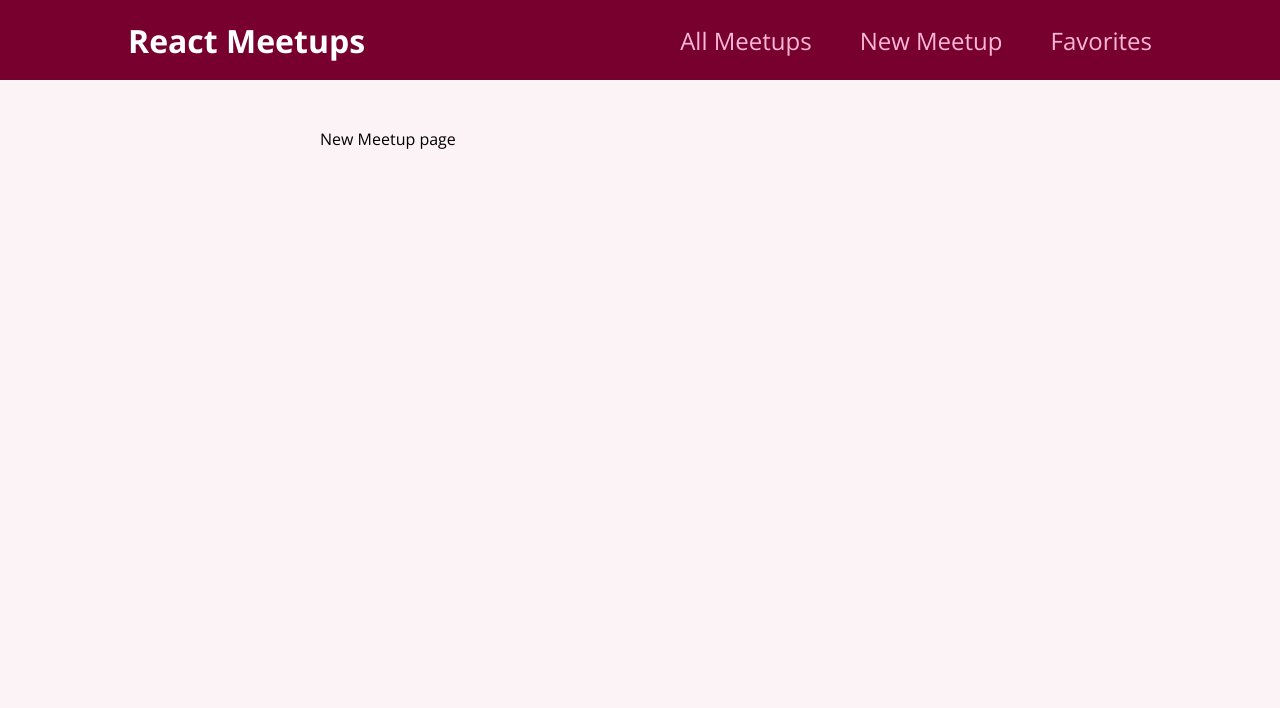
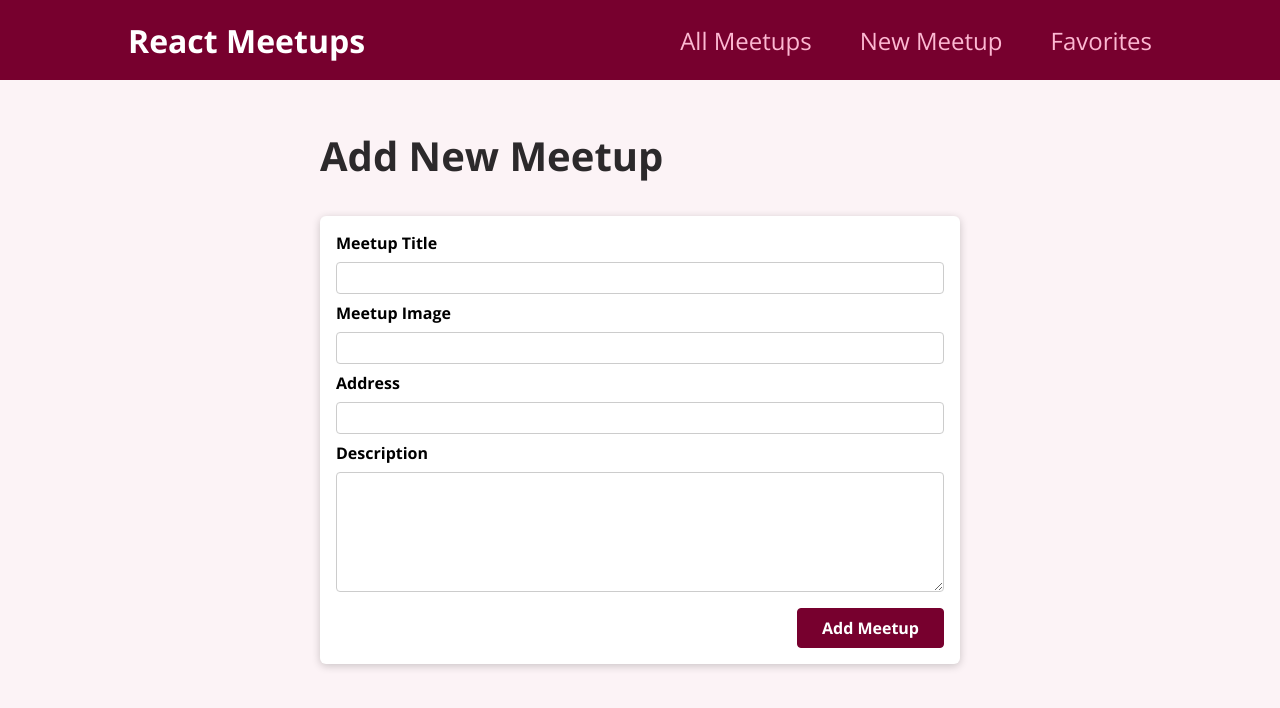
Before and after one commit to zlajo-outfit/react-meetups, a JavaScript app: page /new-meetup in a window 1280 px wide. Shown: the top 708 px of the page. Built offline with nearby package versions, Linux system fonts and the light colour scheme; the HTML template or start-up script is replaced by a standard one.

Commit message:
[Added new meetup page - with new meetup form]

```diff
--- /dev/null
+++ b/src/components/meetups/NewMeetupForm.js
@@ -0,0 +1,32 @@
+import classes from './NewMeetupForm.module.css';
+import Card from '../../components/ui/Card';
+
+function NewMeetupForm() {
+    return(
+        <Card>
+        <form className={classes.form}>
+            <div className={classes.control}>
+                <label htmlFor='title'>Meetup Title</label>
+                <input type='text' required id='title' />
+            </div>
+            <div className={classes.control}>
+                <label htmlFor='image'>Meetup Image</label>
+                <input type='url' required id='image' />
+            </div>
+            <div className={classes.control}>
+                <label htmlFor='address'>Address</label>
+                <input type='text' required id='address' />
+            </div>
+            <div className={classes.control}>
+                <label htmlFor='description'>Description</label>
+                <textarea id='description' required rows='5'></textarea>
+            </div>
+            <div className={classes.actions}>
+                <button>Add Meetup</button>
+            </div>
+        </form>
+        </Card>
+    )
+}
+
+export default NewMeetupForm;
--- /dev/null
+++ b/src/components/meetups/NewMeetupForm.module.css
@@ -0,0 +1,45 @@
+.form {
+    padding: 1rem;
+  }
+
+  .control {
+    margin-bottom: 0.5rem;
+  }
+
+  .control label {
+    display: block;
+    font-weight: bold;
+    margin-bottom: 0.5rem;
+  }
+
+  .control input,
+  .control textarea {
+    display: block;
+    font: inherit;
+    border-radius: 4px;
+    border: 1px solid #ccc;
+    padding: 0.25rem;
+    width: 100%;
+  }
+
+  .actions {
+    margin-top: 1rem;
+    text-align: right;
+  }
+
+  .actions button {
+    font: inherit;
+    cursor: pointer;
+    background-color: #77002e;
+    color: white;
+    padding: 0.5rem 1.5rem;
+    border: 1px solid #77002e;
+    border-radius: 4px;
+    font-weight: bold;
+  }
+
+  .actions button:hover,
+  .actions button:active {
+    background-color: #a50e48;
+    border-color: #a50e48;
+  }
--- a/src/pages/NewMeetup.js
+++ b/src/pages/NewMeetup.js
@@ -1,6 +1,11 @@
+import NewMeetupForm from '../components/meetups/NewMeetupForm';
+
 function NewMeetupPage() {
     return (
-        <div>New Meetup page</div>
+        <section>
+            <h1>Add New Meetup</h1>
+            <NewMeetupForm />
+        </section>
     )
 }
 
```
